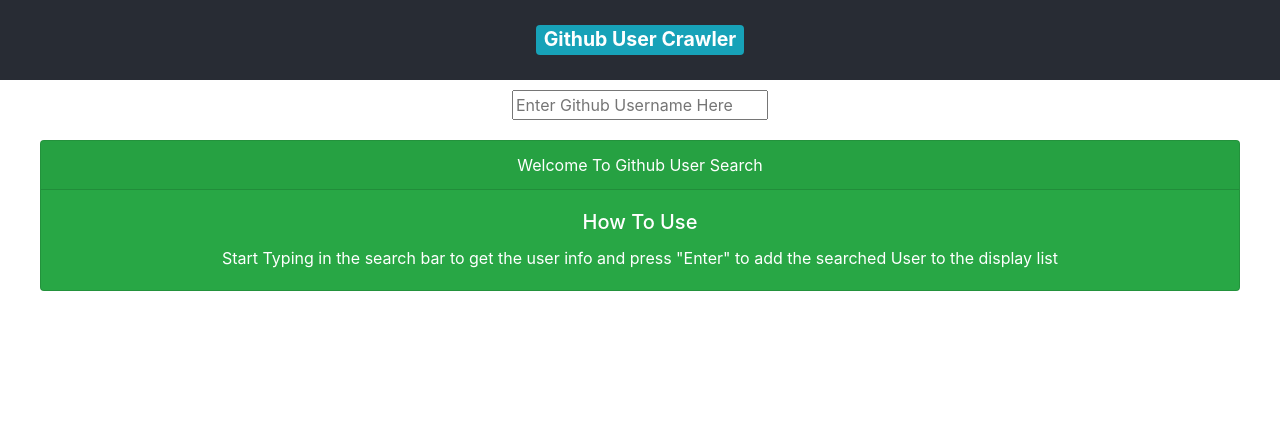
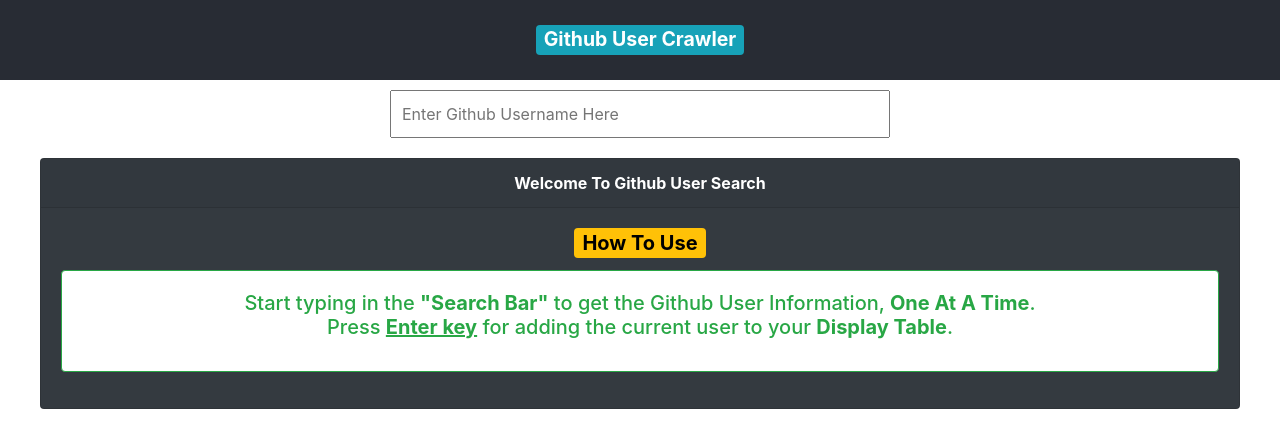
Before and after one commit to 1Canis-Lupus1/github-user-crawler, a React (Create React App) app: page / in a window 1280 px wide. Shown: the top 448 px of the page. Built offline with nearby package versions, Linux system fonts and the light colour scheme.

Commit message:
Initial Layout Fixed and Card Added with instructions

```diff
--- a/src/components/SearchBar.jsx
+++ b/src/components/SearchBar.jsx
@@ -36,12 +36,11 @@
           userAfterSearch: true,
         });
       }
-    }
-    else{
+    } else {
       this.setState({
-            userNotFound:false,
-            userAfterSearch:false
-        })
+        userNotFound: false,
+        userAfterSearch: false,
+      });
     }
   }
 
@@ -52,7 +51,7 @@
           type="text"
           value={this.state.parameter}
           placeholder="Enter Github Username Here"
-          style={{margin:"10px"}}
+          style={{ margin: "10px 40px", width: "500px", padding: "10px" }}
           onChange={(e) => {
             this.setState(
               {
@@ -63,30 +62,52 @@
               }
             );
           }}
-        /><br/>
+        />
+        <br />
         {this.state.isLoading && (
           <div class="spinner-grow" role="status">
             <span class="visually-hidden"></span>
           </div>
         )}
-        {!this.state.isLoading && !this.state.parameter && !this.state.userNotFound && !this.state.userAfterSearch && (
+        {!this.state.isLoading &&
+          !this.state.parameter &&
+          !this.state.userNotFound &&
+          !this.state.userAfterSearch && (
             <div
-            class="card text-white bg-success mb-3"
+              class="card text-white bg-dark mb-3"
               style={{ margin: "10px 40px" }}
             >
-            <div class="card-header">Welcome To Github User Search</div>
+              <div class="card-header">
+                <strong>Welcome To Github User Search</strong>
+              </div>
               <div class="card-body">
-              <h5 class="card-title">How To Use</h5>
-              <p class="card-text">
-                Start Typing in the search bar to get the user info and press
-                "Enter" to add the searched User to the display list
-              </p>
+                <h5
+                  class="card-title badge bg-warning"
+                  style={{ fontSize: "20px", color: "black" }}
+                >
+                  How To Use
+                </h5>
+                <div class="card border-success mb-3">
+                  <div class="card-body text-success">
+                    <h5 class="card-title">
+                      Start typing in the <strong>"Search Bar"</strong> to get
+                      the Github User Information,{" "}
+                      <strong>One At A Time</strong>.<br />
+                      Press{" "}
+                      <strong>
+                        <u>Enter key</u>
+                      </strong>{" "}
+                      for adding the current user to your{" "}
+                      <strong>Display Table</strong>.
+                    </h5>
+                  </div>
+                </div>
               </div>
             </div>
           )}
         {!this.state.isLoading && this.state.userNotFound && (
           <>
-            <div class="card text-center" style={{margin:"10px 40px"}}>
+            <div class="card text-center" style={{ margin: "10px 40px" }}>
               <div class="card-body">
                 <h5 class="card-title">Special title treatment</h5>
                 <p class="card-text">USER NOT FOUND</p>
@@ -94,7 +115,9 @@
             </div>
           </>
         )}
-        {!this.state.isLoading && this.state.userAfterSearch && <h2>User Details here</h2>}
+        {!this.state.isLoading && this.state.userAfterSearch && (
+          <h2>User Details here</h2>
+        )}
       </div>
     );
   }
```
Also changed, not shown: 1 other file (tests, documents, lock files or other folders). Lines whose indentation alone changed are shown as unchanged.
